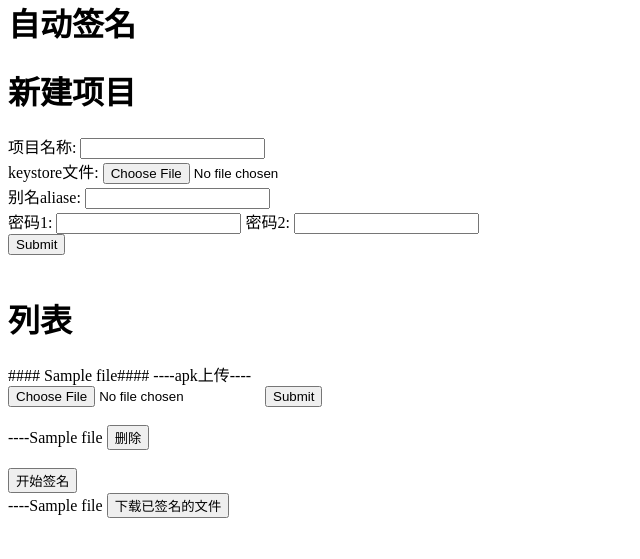
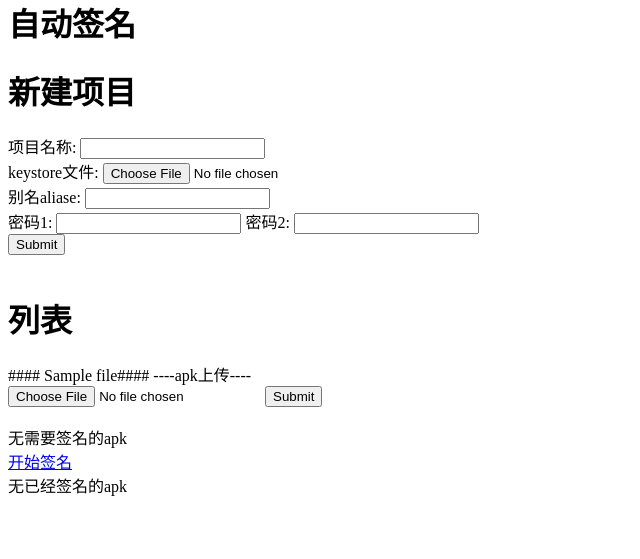
Before and after one commit to orq518/python_signapk, a Flask app: template templates/manage.html in a window 1280 px wide. Shown: the part 22-581 px from the top of the page, without its empty margins (0-640 px from the left). Run offline with Flask 2, Linux system fonts and the light colour scheme; the template is opened without the code that fills it: most values are stand-ins (such as "Sample title", 1, 10 or a date in 2020).

Commit message:
#可以正常签名了

```diff
--- a/app.py
+++ b/app.py
@@ -1,7 +1,7 @@
 from werkzeug.utils import redirect
 from flask import Flask, render_template, url_for
 from flask import request, send_from_directory
-import os
+import os,time
 
 
 app = Flask(__name__)
@@ -60,22 +60,6 @@ def new_project():
     else:
         return redirect(url_for('error',err_msg="创建项目失败"))
 
-# # 上传文件
-# @app.route('/upload', methods=['POST'], strict_slashes=False)
-# def api_upload():
-#     file_dir = os.path.join(basedir, app.config['UPLOAD_FOLDER'])
-#     if not os.path.exists(file_dir):
-#         os.makedirs(file_dir)
-#     f = request.files['myfile']  # 从表单的file字段获取文件，myfile为该表单的name值
-#     if f and allowed_file(f.filename):  # 判断是否是允许上传的文件类型
-#         print('原始文件名：', f.filename)
-#         fname = f.filename
-#         print('文件名：', fname)
-#         f.save(os.path.join(file_dir, fname))  # 保存文件到upload目录
-#         print("token：", fname)
-#         return redirect(url_for('manage_file'))
-#     else:
-#         return redirect(url_for('error',err_msg="ss"))
 
 # 上传apk文件
 @app.route('/upload_apk<project_name>', methods=['POST'], strict_slashes=False)
@@ -92,39 +76,23 @@ def upload_apk(project_name):
         print('原始文件名：', f.filename)
         fname = "unsign_"+f.filename
         print('文件名：', fname)
+        #先删除以前的文件
+        projects_list = os.listdir(file_dir)
+        for file in projects_list:
+            if file.startswith('unsign_'):#未签名文件
+                file_del = os.path.join(file_dir, file)
+                if os.path.isfile(file_del):
+                    os.remove(file_del)
+            elif file.startswith('signed_'):#已经签名apk
+                file_del = os.path.join(file_dir, file)
+                if os.path.isfile(file_del):
+                    os.remove(file_del)
+
         f.save(os.path.join(file_dir, fname))  # 保存文件到upload目录
         return redirect(url_for('manage_file'))
     else:
         return redirect(url_for('error',err_msg="文件上传失败"))
 
-# # 上传apk文件
-# @app.route('/upload_apk<project_name>', methods=['POST'], strict_slashes=False)
-# def upload_apk(project_name):
-#     files_path = os.path.join(basedir, UPLOAD_FOLDER)
-#     if not os.path.exists(files_path):
-#         os.makedirs(files_path)
-#     file_dir = files_path+"/"+project_name#项目的目录
-#     if not os.path.exists(file_dir):
-#         os.makedirs(file_dir)
-#     f = request.files['apkfile']  # 从表单的file字段获取文件，apkfile为该表单的name值
-#
-#     if not allowed_file_apk(f.filename):  # 判断是否是允许上传的文件类型
-#         return redirect(url_for('error', err_msg="错误的文件类型"))
-#     if f:
-#         print('原始文件名：', f.filename)
-#         fname = "unsign_"+f.filename
-#         print('文件名：', fname)
-#         f.save(os.path.join(file_dir, fname))  # 保存文件到upload目录
-#         return redirect(url_for('manage_file'))
-#     else:
-#         return redirect(url_for('error',err_msg="文件上传失败"))
-
-# @app.route('/manage')
-# def manage_file():
-#     file_dir = os.path.join(basedir, app.config['UPLOAD_FOLDER'])
-#     files_list = os.listdir(file_dir)
-#     print("读取文件路径：", files_list)
-#     return render_template('manage.html', files_list=files_list)
 
 @app.route('/manage')
 def manage_file():
@@ -145,9 +113,9 @@ def manage_file():
             elif file.startswith('unsign_'):#未签名文件
                 project_dict['unsign_apk_name']=file
                 project_dict['unsign_apk_path']=os.path.join(project_dir, file)
-            elif file.startswith('sign_'):#已经签名apk
-                project_dict['sign_apk_name']=file
-                project_dict['sign_apk_path']=os.path.join(project_dir, file)
+            elif file.startswith('signed_'):#已经签名apk
+                project_dict['signed_apk_name']=file
+                project_dict['signed_apk_path']=os.path.join(project_dir, file)
             elif file.startswith('config_'):#keystore配置文件
                 config_file_path=os.path.join(project_dir, file)
                 print('config_file_path:',config_file_path)
@@ -168,34 +136,73 @@ def manage_file():
 
     return render_template('manage.html', projects_list=projects)
 
-@app.route('/download_file<filename>')
-def download(filename):
-    print("下载文件名：", filename)
+@app.route('/download_file/<project_name>/<file_name>')
+def download(project_name,file_name):
+    print("下载的工程和文件", project_name, file_name)
     if request.method == "GET":
         file_dir = os.path.join(basedir, app.config['UPLOAD_FOLDER'])
-        if os.path.isfile(os.path.join(file_dir, filename)):
-            return send_from_directory(file_dir, filename, as_attachment=True)
+        file_download = os.path.join(file_dir, project_name)
+        if os.path.isfile(os.path.join(file_download, file_name)):
+            print("下载的file_dir:", file_dir)
+            return send_from_directory(file_download, file_name, as_attachment=True)
+            #中文路径不好使
             # send_from_directory方法，经过实测，需加参数as_attachment=True，否则对于图片格式、txt格式，
             # 会把文件内容直接显示在浏览器，对于xlsx等格式，虽然会下载，但是下载的文件名也不正确，切记切记
 
-# @app.route('/delete<apk_path>')
-# def delete(apk_path):
-#     print("下载文件名：", apk_path)
-#     if request.method == "GET":
-#         if os.path.isfile(apk_path):
-#             os.remove(apk_path)
-#             return redirect(url_for('manage_file'))
+#apk签名
+@app.route('/sign_apk/<project_name>')
+def sign_apk(project_name):
+    print("下载的工程和文件", project_name)
+    if request.method == "GET":
+        project_dir = os.path.join(basedir, app.config['UPLOAD_FOLDER'],project_name)
+        projects_content = os.listdir(project_dir)
+        print("读取项目列表：", projects_content)
+        project_dict = {}
+        for file in projects_content:
+            if file.startswith('keystore_'):  # 读取keystore文件名
+                project_dict['keystore_name'] = file
+                project_dict['keystore_path'] = os.path.join(project_dir, file)
+            elif file.startswith('unsign_'):  # 未签名文件
+                project_dict['unsign_apk_name'] = file
+                project_dict['unsign_apk_path'] = os.path.join(project_dir, file)
+            elif file.startswith('config_'):  # keystore配置文件
+                config_file_path = os.path.join(project_dir, file)
+                print('config_file_path:', config_file_path)
+                config_file = open(config_file_path)
+                if not config_file:
+                    pass
+                # "aliase=" + aliase + "#" + "storepass=" + storepass + "#" + "keypass=" + keypass
+                try:
+                    context = config_file.read()
+                    data = context.split('#')
+                    for text in data:
+                        t = text.split('=')
+                        if len(t) == 2:
+                            project_dict[t[0]] = t[1]
+                finally:
+                    config_file.close()
+        time_signed = time.strftime('%m_%d_%H_%M', time.localtime(time.time()))
+        sign_apk_path=os.path.join(project_dir, 'signed_apk_'+time_signed+'.apk')
+        # signcmd = 'jarsigner -sigalg SHA1withRSA -digestalg SHA1 -keystore "%s" -storepass "%s" -signedjar "%s" "%s" "%s"' % (
+        # keystore, keypass, signedFile, f, keyalias)
+        # signcmd = 'jarsigner -verbose -keystore /Users/ruiqiangou/Downloads/ucfpay_keystore -storepass ucfpay2014 -keypass ucfpay201407 -signedjar /Users/ruiqiangou/Downloads/北方金融网-—signed.apk -digestalg SHA1 -sigalg SHA256withRSA  /Users/ruiqiangou/Downloads/北方金融网_legu.apk ucfpay'
+        signcmd = 'jarsigner -verbose -keystore "%s" -storepass "%s" -keypass "%s" -signedjar "%s" -digestalg SHA1 -sigalg SHA256withRSA  "%s" "%s"' % (
+        project_dict['keystore_path'], project_dict['storepass'], project_dict['keypass'],sign_apk_path, project_dict['unsign_apk_path'], project_dict['aliase'])
+        os.system(signcmd)  # v1签名命令
+        return redirect(url_for('manage_file'))
 
-@app.route('/delete_file<filename>')
-def delete(filename):
-    print("下载文件名：", filename)
+
+
+
+@app.route('/delete_file/<project_name>/<file_name>')
+def delete(project_name,file_name):
+    print("删除的工程和文件", project_name,file_name)
     if request.method == "GET":
         file_dir = os.path.join(basedir, app.config['UPLOAD_FOLDER'])
-        file_del=os.path.join(file_dir, filename)
+        file_del=os.path.join(file_dir, project_name,file_name)
         if os.path.isfile(file_del):
             os.remove(file_del)
             return redirect(url_for('manage_file'))
-
 
 
 # @app.route('/open/<filename>')
--- a/templates/manage.html
+++ b/templates/manage.html
@@ -43,12 +43,23 @@
         </div>
     </form>
     <br>
-      ----{{ file["unsign_apk_name"] }}
-    <button href="{{ url_for('delete', filename=file["unsign_apk_path"]) }}">删除</button><br>
+    {% if "unsign_apk_name" in file %}
+        ----{{ file["unsign_apk_name"] }}
+        <a href="{{ url_for('delete', project_name=file['project_name'] ,file_name=file["unsign_apk_name"]) }}">删除</a>
+        <br>
+    {% else %}
+        无需要签名的apk
+    {% endif %}
+
     <br>
-    <button href="{{ url_for('download', filename=file["project_name"]) }}">开始签名</button>
+    <a href="{{ url_for('sign_apk', project_name=file["project_name"]) }}">开始签名</a>
     <br>
-    ----{{ file["sign_apk_name"] }}
-    <button href="{{ url_for('download', filename=file["sign_apk_name"]) }}">下载已签名的文件</button>
+    {% if "signed_apk_name" in file %}
+        ----{{ file["signed_apk_name"] }}
+        <a href="{{ url_for('download', project_name=file['project_name'] ,file_name=file["signed_apk_name"]) }}">下载</a>
+        <br>
+    {% else %}
+        无已经签名的apk
+    {% endif %}
     <br><br>
 {% endfor %}
```
